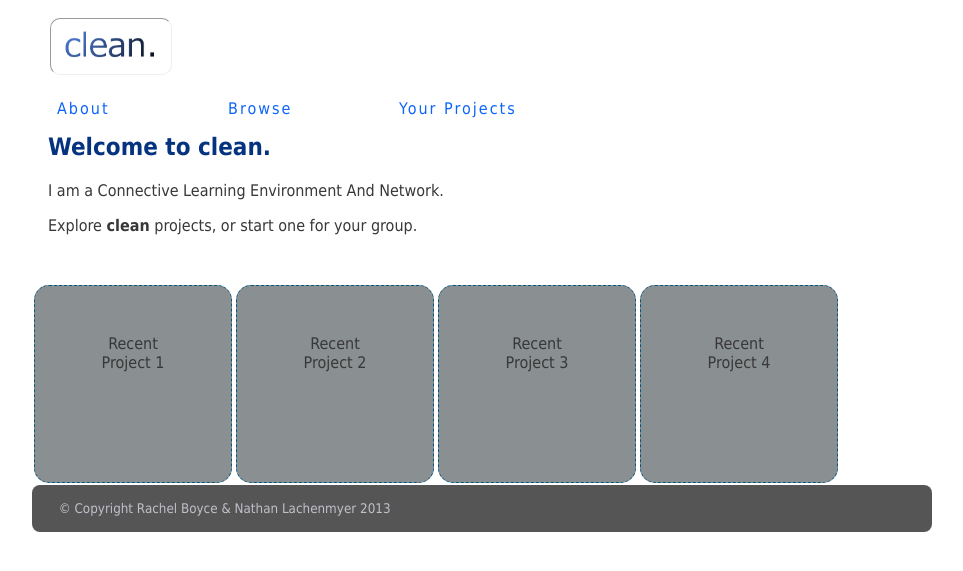
After one commit to asymptoticdesign/clean, a Python web app: template templates/index.html in a window 1280 px wide. The commit adds this page. Shown: the top 571 px of the page, without its empty margins (158-1121 px from the left). Run offline with Jinja, Linux system fonts and the light colour scheme; the template is opened without the code that fills it, so the values that code supplies are empty.

Commit message:
updates to html, urls.py

```diff
--- a/static/style.css
+++ b/static/style.css
@@ -4,7 +4,7 @@ body {
     color: #383838;
     background: #fff;
     margin: 0 auto 1em;
-    width: 700px;
+    width: 900px;
 }
 img.logo{
 	border: 1px;
@@ -43,7 +43,7 @@ h1 {
     color: #063380;
 }
 h2 {
-    color: #068053;
+	color: #063380;
 }
 h3 {
 }
@@ -64,17 +64,15 @@ a:hover {
 }
 a:visited {
     text-decoration: none;
-    color: #0B557A;
+    color: #0C64FA;
 }
 
 ul.project {
-	text-align: center;
-    margin: auto;
     list-style-type: none;
     padding: 0;
 }
 
-.project li {
+ul.project li{
 	float: left;
 	width: 100px;
 	height: 100px;
@@ -86,6 +84,19 @@ ul.project {
     padding: 3em;
     margin: 2px;
     background: #8A8F91;
+}
+
+ul.circle {list-style-type:circle}
+
+p.fakesearch{
+	position: relative;
+	margin-left: 25px;
+	width: 200px;
+	border: 1px;
+	border-style: dashed;
+	border-color: #065780;
+	padding: 0.2em;
+	color: #C0C0CA;
 }
 
 .projectpage p{
@@ -102,6 +113,9 @@ ul.project {
 }
 .center {
     text-align: center;
+    margin-left:auto;
+	margin-right:auto;
+	width=80%;
 }
 .spaceholder{
 	height: 100px;
--- a/templates/base.html
+++ b/templates/base.html
@@ -7,56 +7,37 @@
 		Remove this if you use the .htaccess -->
 		<meta http-equiv="X-UA-Compatible" content="IE=edge,chrome=1" />
 
-		<title>HTML</title>
+		<title>clean.</title>
 		<meta name="description" content="" />
-		<meta name="author" content="Edge of Forever Studios" />
+		<meta name="author" content="Rachel Boyce & Nathan Lachenmyer" />
 
 		<meta name="viewport" content="width=device-width; initial-scale=1.0" />
 
-		<!-- Replace favicon.ico & apple-touch-icon.png in the root of your domain and delete these references -->
-		<link rel="shortcut icon" href="/favicon.ico" />
-		<link rel="apple-touch-icon" href="/apple-touch-icon.png" />
-		<link type="text/css" rel="stylesheet" href="../static/style.css">
+		<link rel="shortcut icon" href="{{STATIC_URL}}/media/favicon.ico" />
+		<link type="text/css" rel="stylesheet" href="{{ STATIC_URL }}/style.css">
 	</head>
 	<body>
 		<header>
 			<hgroup>
-				<img class="logo" src="../media/clean_logo.png">
+				<a href="/"><img class="logo" src="{{STATIC_URL}}/media/clean_logo.png"></a>
 			</hgroup>
 		</header>
 		<nav>
-			<hr width=80% align="right">
 			<ul>
-				<li><a href="about.html">About</a></li>
-				<li><a href="browse.html">Browse</a></li>
-				<li><a href="projects.html">Your Projects</a></li>
+				<li><a href="/about">About</a></li>
+				<li><a href="/browse">Browse</a></li>
+				<li><a href="/projects">Your Projects</a></li>
 			</ul>
-			<hr width=80% align="left">
 		</nav>
-	<!--- Begin section that can swap out to other pages --->
-	<article>
-		<h1>Welcome to <strong>clean</strong>.</h1>
-		<p>I am a Connective Learning Environment And Network.</p>
-		<p>Explore <strong>clean</strong> projects, or start one for your group.</p>
-	</article>
-	<p class = "center">
-	<ul class="project">
-		<li>Recent Project 1</li>
-		<li>Recent Project 2</li>
-		<li>Recent Project 3</li>
-	</ul></p>
-	<p class="spaceholder">
-
-	</p>
-	<p>
-
-	</p>
-    <!--- End section --->
+	<!-- Begin section that can swap out to other pages -->
+	{% block content %}
+	{% endblock %}
+    <!-- End section -->
 </body>
 
 			<footer>
 				<p>
-					&copy; Copyright Edge of Forever Studios 2013
+					&copy; Copyright Rachel Boyce & Nathan Lachenmyer 2013
 				</p>
 			</footer>
 		</div>
--- /dev/null
+++ b/templates/index.html
@@ -0,0 +1,16 @@
+{% extends "base.html" %}
+{% block content %}
+
+	<article>
+		<h1>Welcome to <strong>clean</strong>.</h1>
+		<p>I am a Connective Learning Environment And Network.</p>
+		<p>Explore <strong>clean</strong> projects, or start one for your group.</p>
+	</article>
+	<p >
+	<ul class="project">
+		<li>Recent Project 1</li>
+		<li>Recent Project 2</li>
+		<li>Recent Project 3</li>
+		<li>Recent Project 4</li>
+	</ul></p>
+{% endblock %}
--- a/urls.py
+++ b/urls.py
@@ -16,6 +16,9 @@ urlpatterns = patterns('',
 
     # Uncomment the next line to enable the admin:
     url(r'^admin/', include(admin.site.urls)),
-
+    url(r'^$', TemplateView.as_view(template_name="index.html")),
     url(r'^index/$', TemplateView.as_view(template_name="base.html")),
+    url(r'^about/$', TemplateView.as_view(template_name="about.html")),
+    url(r'^browse/$', TemplateView.as_view(template_name="browse.html")),
+    url(r'^projects', TemplateView.as_view(template_name="projects.html"))
 )
```
Also changed, not shown: templates/about.html (+17 -0 lines), templates/browse.html (+13 -0 lines), templates/projects.html (+4 -18 lines), static/media/clean_logo.png (added), static/media/favicon.ico (added), 3 other files.
